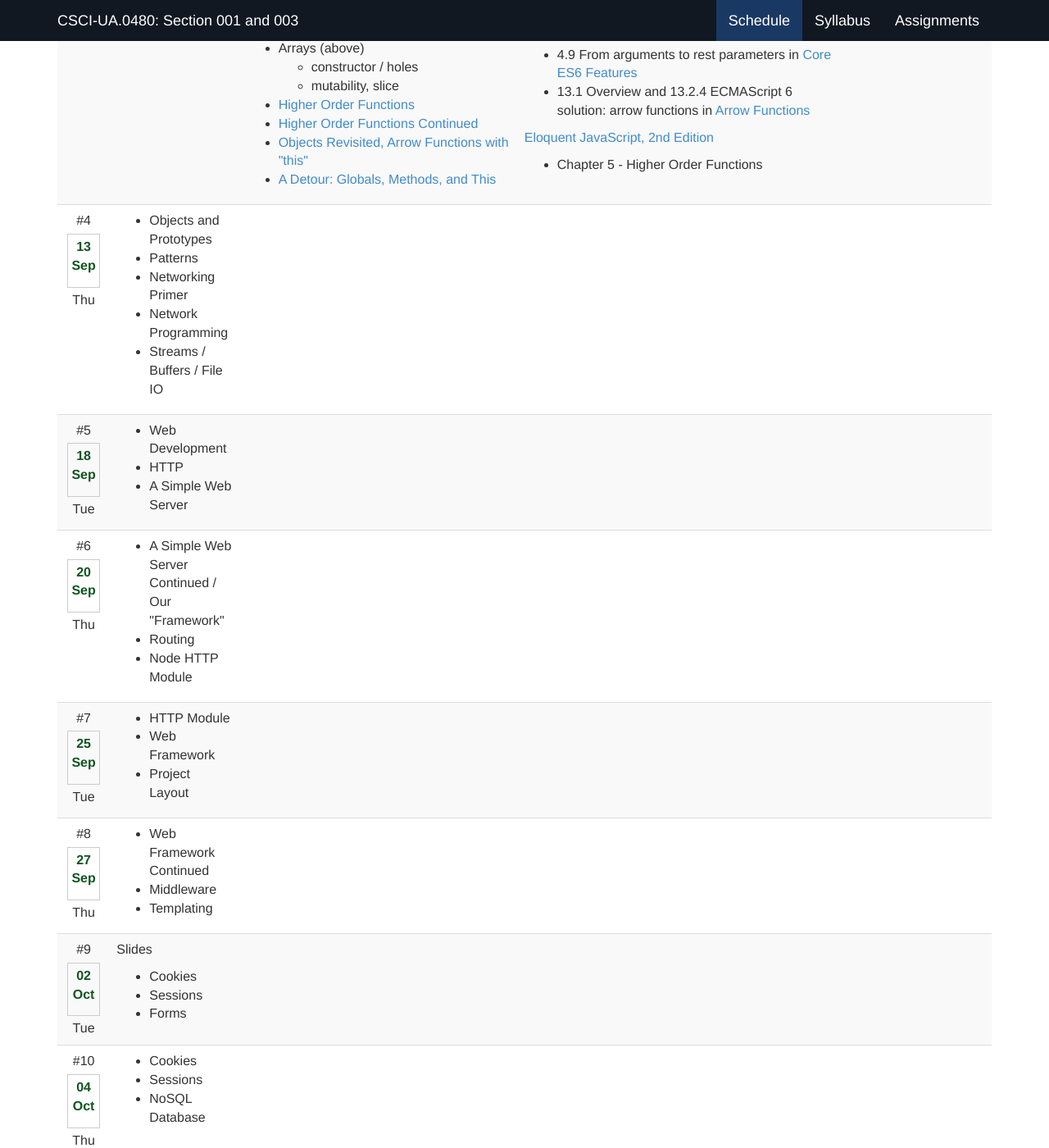
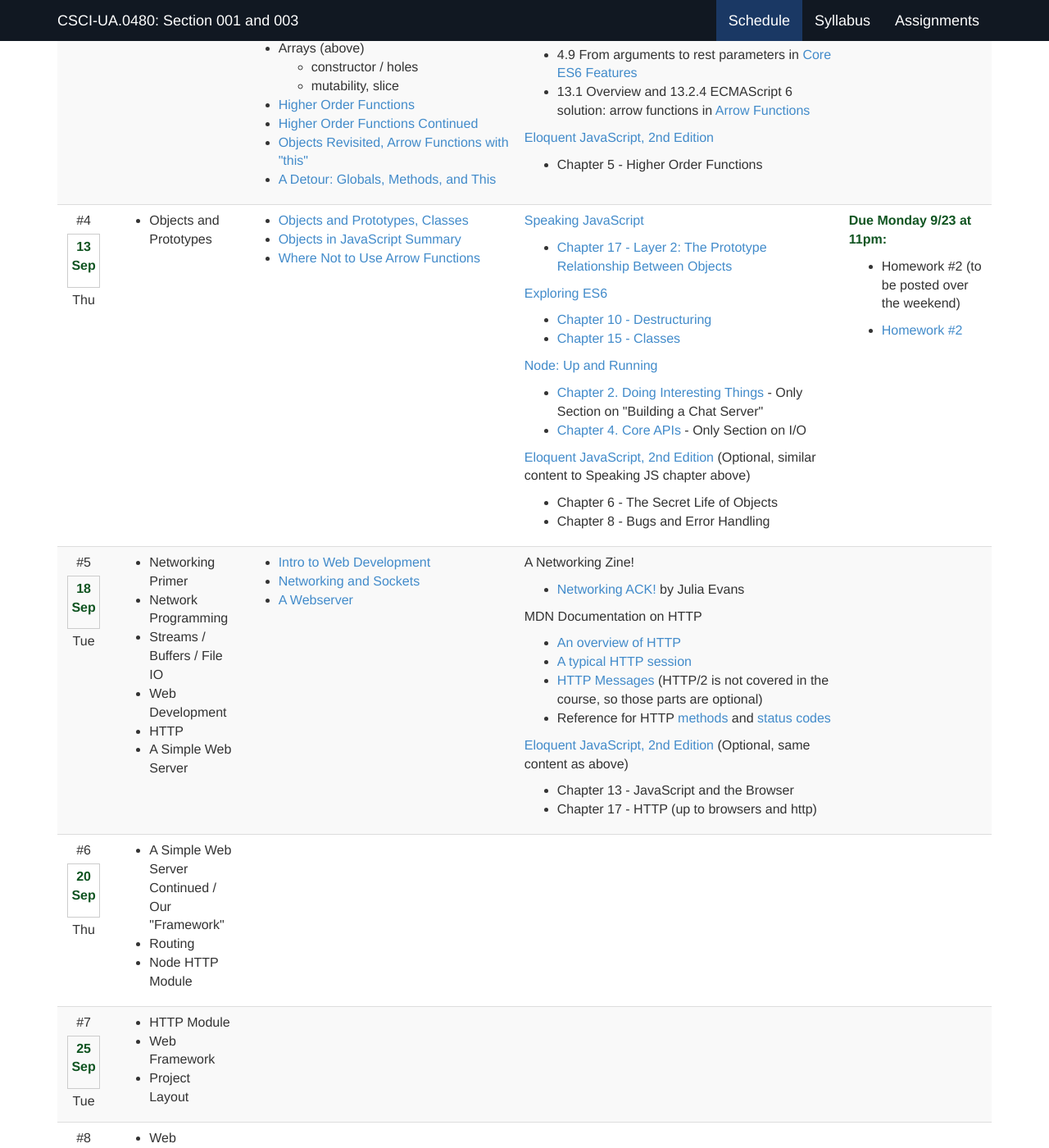
Before and after one commit to foureyes/csci-ua.0480-fall2018-001-003, a Jekyll site: the page built from index.markdown, in a window 1280 px wide and 1400 px high, scrolled down 1444 px. Shown: the whole window at 82% size. Built offline with Jekyll 4.4.1, drawn with Linux system fonts in a browser that asks for light colours; a script that is not in the unit is left out.

Commit message:
add class 4

```diff
--- a/_data/schedule.csv
+++ b/_data/schedule.csv
@@ -107,11 +107,8 @@
 * Quizzes #4 and #5
 -->
 ",
-y,,4,13-Sep,Thu,"* Objects and Prototypes
-* Patterns
-* Networking Primer
-* Network Programming
-* Streams / Buffers / File IO","* [Objects and Prototypes, Classes](slides/05/prototypes.html)
+,,4,13-Sep,Thu,"* Objects and Prototypes
+","* [Objects and Prototypes, Classes](slides/05/prototypes.html)
 * [Objects in JavaScript Summary](slides/05/objects-review.html)
 * [Where Not to Use Arrow Functions](slides/05/not-arrow.html)
 
@@ -133,16 +130,18 @@
 
 * Chapter 6 - The Secret Life of Objects
 * Chapter 8 - Bugs and Error Handling
-","__Due Wednesday 2/7 at 11pm:__
+","__Due Monday 9/23 at 11pm:__
 
 
-<!--
-* Homework #2 (to be posted)
--->
+* Homework #2 (to be posted over the weekend)
+
 
 *  [Homework #2](homework/02.html)
 ",
-y,,5,18-Sep,Tue,"* Web Development
+,,5,18-Sep,Tue,"* Networking Primer
+* Network Programming
+* Streams / Buffers / File IO
+* Web Development
 * HTTP
 * A Simple Web Server","* [Intro to Web Development](slides/05/web.html)
 * [Networking and Sockets](slides/06/sockets.html)
--- a/index.markdown
+++ b/index.markdown
@@ -2,6 +2,7 @@
 layout: default
 nav-state: index
 ---
+
 <!--
 <h1>AIT Test Deploy</h1>
 -->
```
